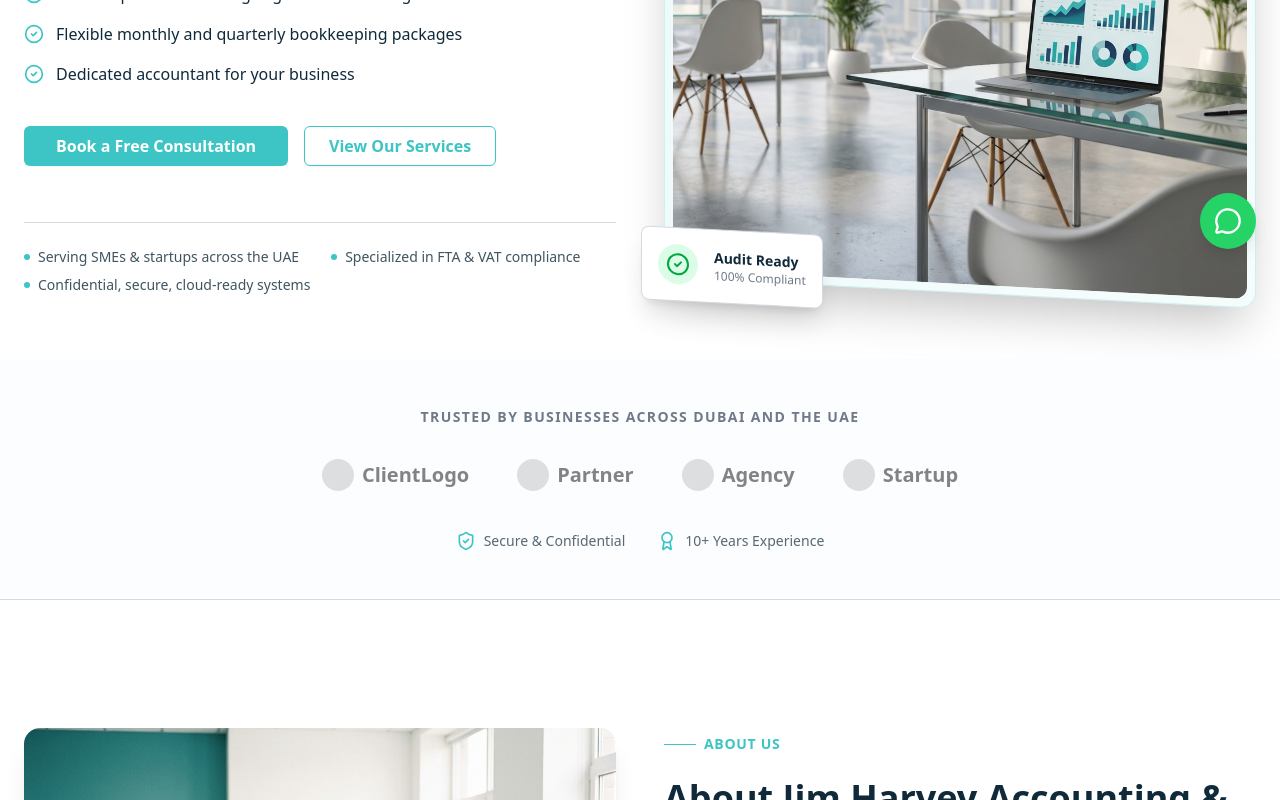
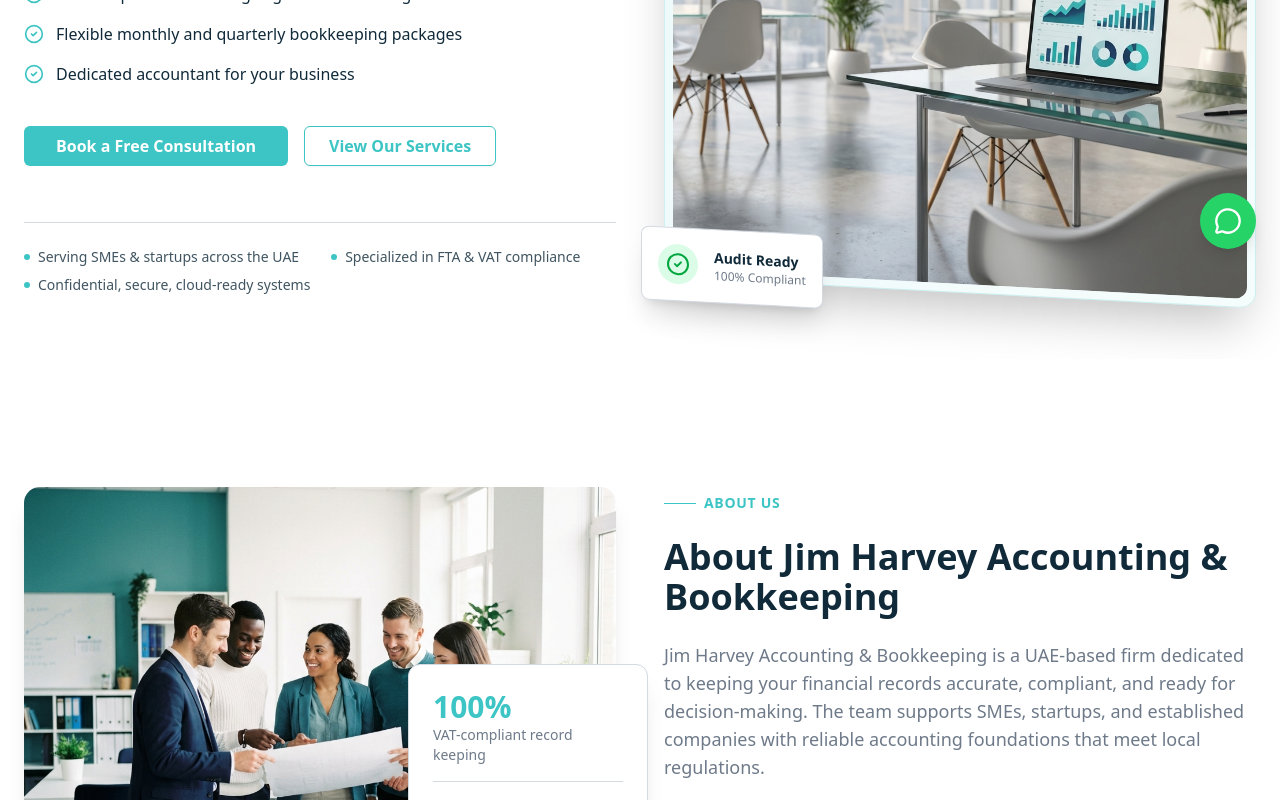
Before and after one commit to Fazilfazi991/jimharvey, a Next.js app: page / in a window 1280 px wide. Shown: the part 527-1327 px from the top of the page. Built offline with nearby package versions, Linux system fonts and the light colour scheme.

Commit message:
Remove trusted by clients section

```diff
--- a/src/app/page.tsx
+++ b/src/app/page.tsx
@@ -1,5 +1,5 @@
 import { Hero } from "@/components/home/Hero";
-import { TrustBar } from "@/components/home/TrustBar";
+
 import { AboutUs } from "@/components/home/AboutUs";
 import { ServicesOverview } from "@/components/home/ServicesOverview";
 import { WhyUs } from "@/components/home/WhyUs";
@@ -14,7 +14,7 @@
   return (
     <>
       <Hero />
-      <TrustBar />
+
       <AboutUs />
       <ServicesOverview />
       <WhyUs />
--- a/src/components/home/TrustBar.tsx
+++ /dev/null
@@ -1,46 +0,0 @@
-import { ShieldCheck, Award } from "lucide-react";
-
-export function TrustBar() {
-    return (
-        <section className="bg-secondary/30 py-12 border-b border-border">
-            <div className="container px-4 md:px-6 mx-auto">
-                <div className="text-center mb-8">
-                    <p className="text-sm font-semibold text-muted-foreground uppercase tracking-widest">
-                        Trusted by businesses across Dubai and the UAE
-                    </p>
-                </div>
-
-                <div className="flex flex-wrap justify-center items-center gap-x-12 gap-y-8 opacity-70 grayscale hover:grayscale-0 transition-all duration-300">
-                    {/* Placeholders for logos as per PRD */}
-                    <div className="flex items-center gap-2 text-xl font-bold text-foreground/80">
-                        <div className="h-8 w-8 bg-foreground/20 rounded-full" />
-                        ClientLogo
-                    </div>
-                    <div className="flex items-center gap-2 text-xl font-bold text-foreground/80">
-                        <div className="h-8 w-8 bg-foreground/20 rounded-full" />
-                        Partner
-                    </div>
-                    <div className="flex items-center gap-2 text-xl font-bold text-foreground/80">
-                        <div className="h-8 w-8 bg-foreground/20 rounded-full" />
-                        Agency
-                    </div>
-                    <div className="flex items-center gap-2 text-xl font-bold text-foreground/80">
-                        <div className="h-8 w-8 bg-foreground/20 rounded-full" />
-                        Startup
-                    </div>
-                </div>
-
-                <div className="mt-10 flex flex-wrap justify-center gap-8 text-sm font-medium text-foreground/70">
-                    <div className="flex items-center gap-2">
-                        <ShieldCheck className="h-5 w-5 text-primary" />
-                        <span>Secure & Confidential</span>
-                    </div>
-                    <div className="flex items-center gap-2">
-                        <Award className="h-5 w-5 text-primary" />
-                        <span>10+ Years Experience</span>
-                    </div>
-                </div>
-            </div>
-        </section>
-    );
-}
```
